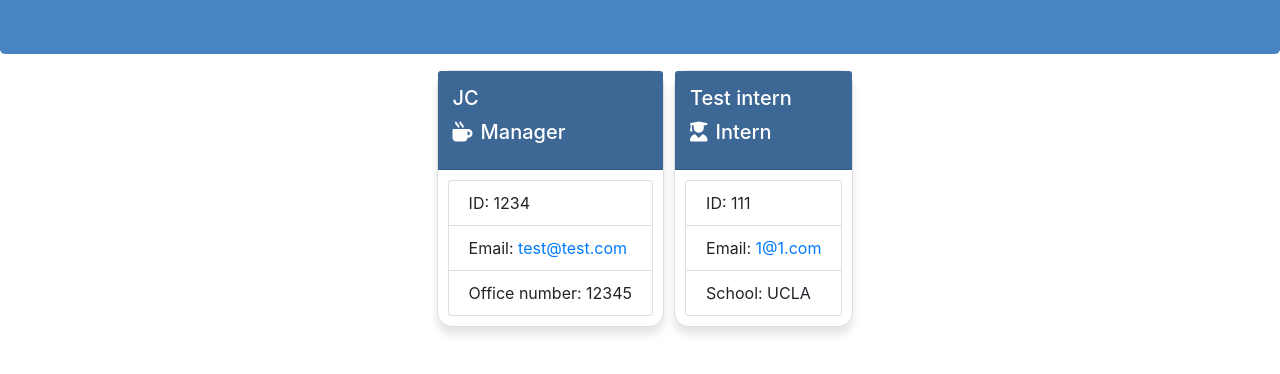
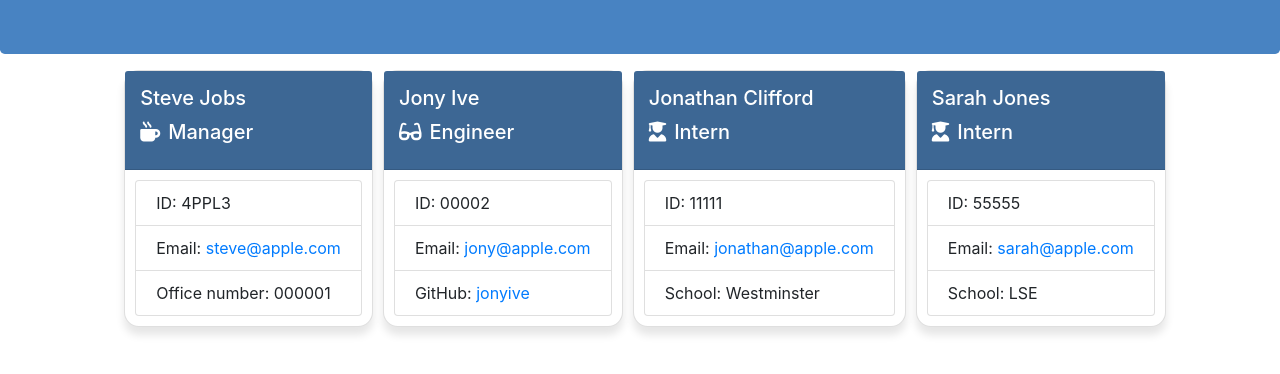
Before and after one commit to jonnoclifford/Team-Profile-Generator, a website: page output/team.html in a window 1280 px wide. Shown: the part 130-504 px from the top of the page. Drawn offline with nearby package versions, Linux system fonts and the light colour scheme.

Commit message:
test file added

```diff
--- a/output/team.html
+++ b/output/team.html
@@ -27,28 +27,56 @@
 
         <div class="card employee-card">
         <div class="card-header">
-            <h2 class="card-title">JC</h2>
+            <h2 class="card-title">Steve Jobs</h2>
             <h3 class="card-title"><i class="fas fa-mug-hot mr-2"></i>Manager</h3>
         </div>
         <div class="card-body">
             <ul class="list-group">
-                <li class="list-group-item">ID: 1234</li>
-                <li class="list-group-item">Email: <a href="mailto:test@test.com">test@test.com</a></li>
-                <li class="list-group-item">Office number: 12345</li>
+                <li class="list-group-item">ID: 4PPL3</li>
+                <li class="list-group-item">Email: <a href="mailto:steve@apple.com">steve@apple.com</a></li>
+                <li class="list-group-item">Office number: 000001</li>
             </ul>
         </div>
     </div>
 
         <div class="card employee-card">
     <div class="card-header">
-        <h2 class="card-title">Test intern</h2>
+        <h2 class="card-title">Jony Ive</h2>
+        <h3 class="card-title"><i class="fas fa-glasses mr-2"></i>Engineer</h3>
+    </div>
+    <div class="card-body">
+        <ul class="list-group">
+            <li class="list-group-item">ID: 00002</li>
+            <li class="list-group-item">Email: <a href="mailto:jony@apple.com">jony@apple.com</a></li>
+            <li class="list-group-item">GitHub: <a href="https://github.com/jonyive" target="_blank" rel="noopener noreferrer">jonyive</a></li>
+        </ul>
+    </div>
+</div>
+
+        <div class="card employee-card">
+    <div class="card-header">
+        <h2 class="card-title">Jonathan Clifford</h2>
         <h3 class="card-title"><i class="fas fa-user-graduate mr-2"></i>Intern</h3>
     </div>
     <div class="card-body">
         <ul class="list-group">
-            <li class="list-group-item">ID: 111</li>
-            <li class="list-group-item">Email: <a href="mailto:1@1.com">1@1.com</a></li>
-            <li class="list-group-item">School: UCLA</li>
+            <li class="list-group-item">ID: 11111</li>
+            <li class="list-group-item">Email: <a href="mailto:jonathan@apple.com">jonathan@apple.com</a></li>
+            <li class="list-group-item">School: Westminster</li>
+        </ul>
+    </div>
+</div>
+
+        <div class="card employee-card">
+    <div class="card-header">
+        <h2 class="card-title">Sarah Jones</h2>
+        <h3 class="card-title"><i class="fas fa-user-graduate mr-2"></i>Intern</h3>
+    </div>
+    <div class="card-body">
+        <ul class="list-group">
+            <li class="list-group-item">ID: 55555</li>
+            <li class="list-group-item">Email: <a href="mailto:sarah@apple.com">sarah@apple.com</a></li>
+            <li class="list-group-item">School: LSE</li>
         </ul>
     </div>
 </div>
```
